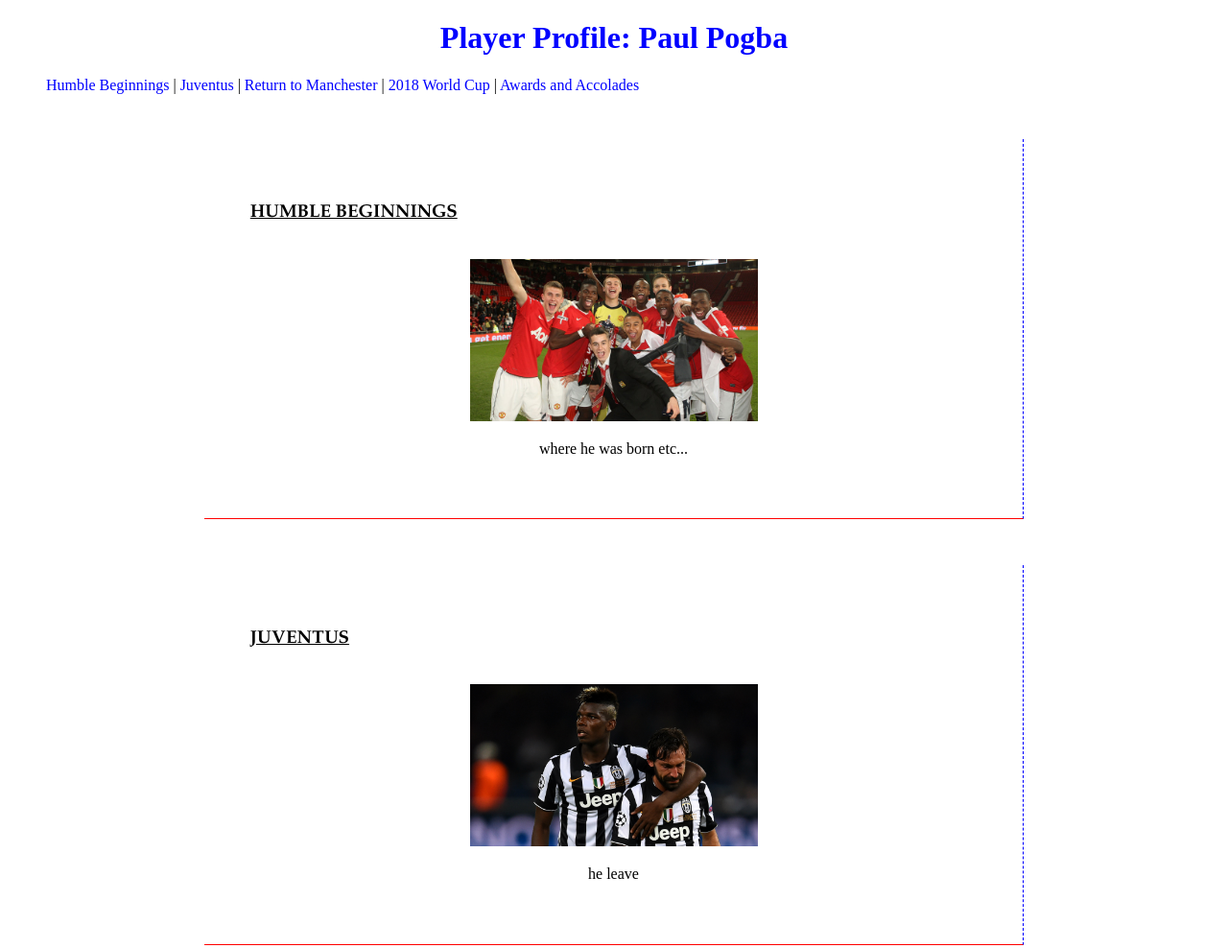
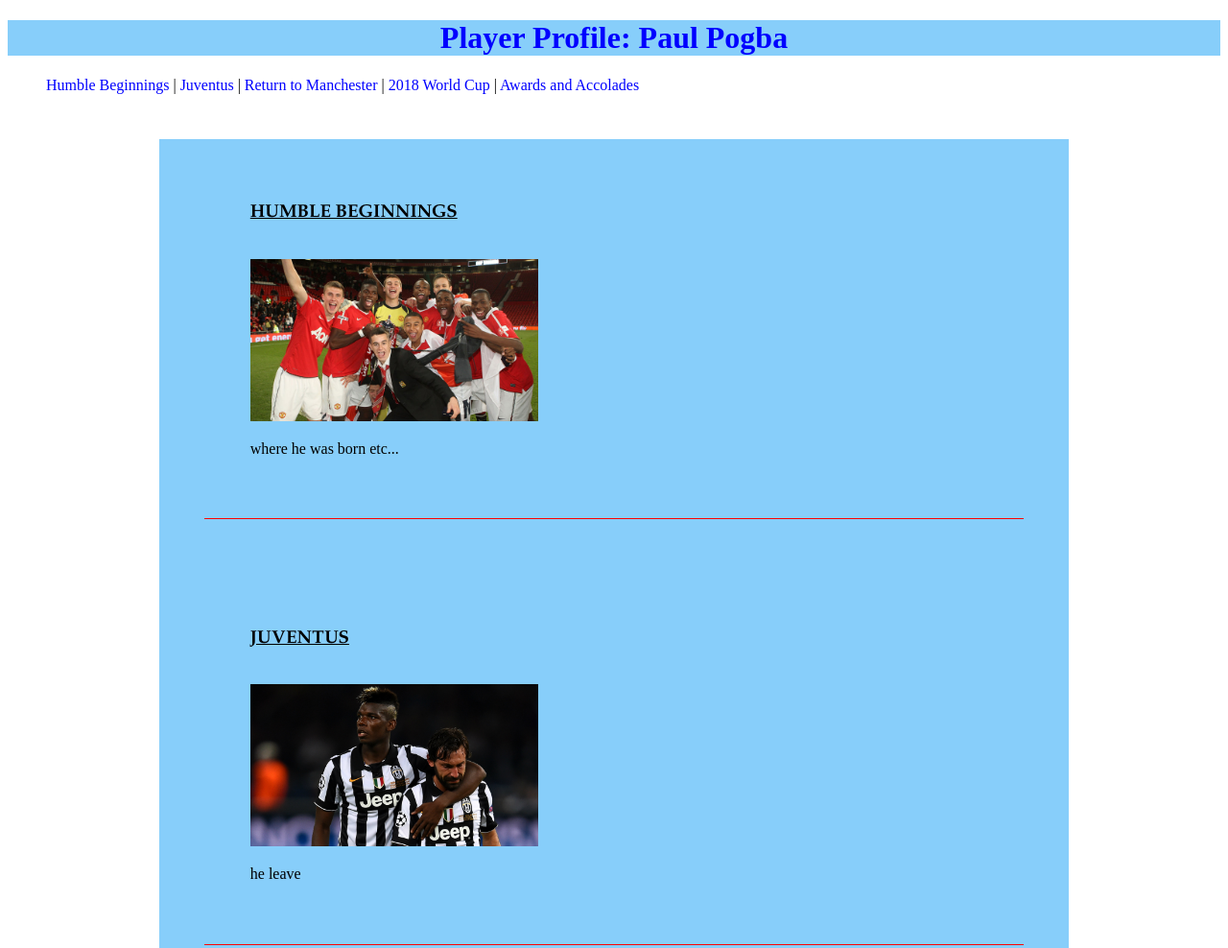
Before and after one commit to blanksonk/AllStar, a plain HTML site: page index.html in a window 1280 px wide. Shown: the top 988 px of the page at 96% size. Drawn offline with Linux system fonts and the light colour scheme.

Commit message:
trying css7

```diff
--- a/pogba.css
+++ b/pogba.css
@@ -1,5 +1,5 @@
 header{
-  background-color: white;
+  background-color: rgb(135,206,250);
   color: blue;
   text-align: center;
   font: bold, 30px,Arial, Helvetica, sans-serif;
@@ -10,15 +10,13 @@ nav{
 }
 
 .container{
-  background-color: white;
+  background-color: rgb(135,206,250);
   width:75%;
   margin: auto;
 }
 
 .section{
-  text-align: center;
-  border-right: 1px blue;
-  border-right-style: dashed;
+  text-align: left;
   border-bottom: 1px red;
   border-bottom-style: solid;
   padding: 5%;
```
